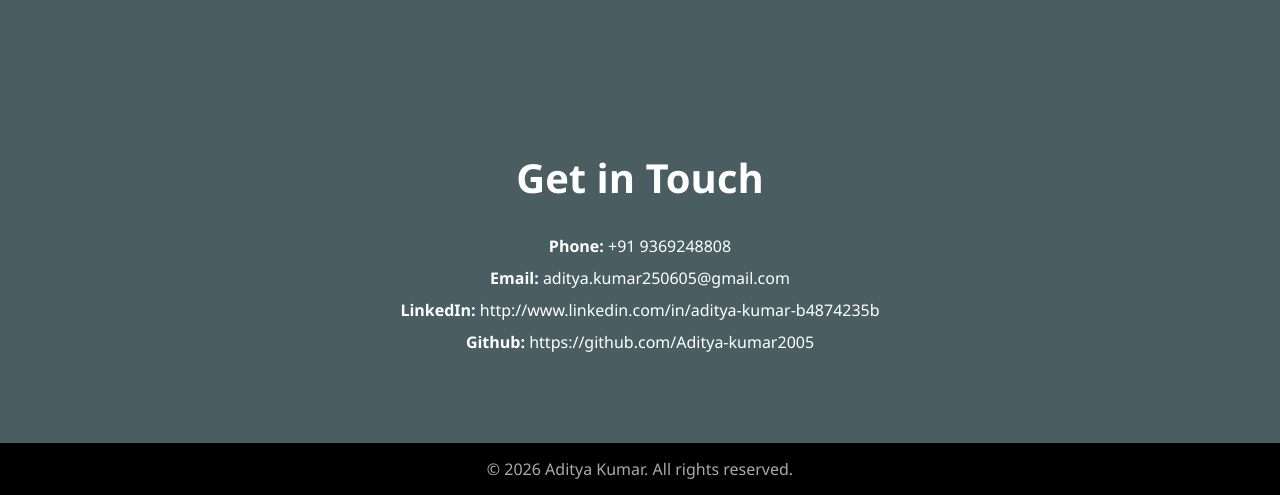
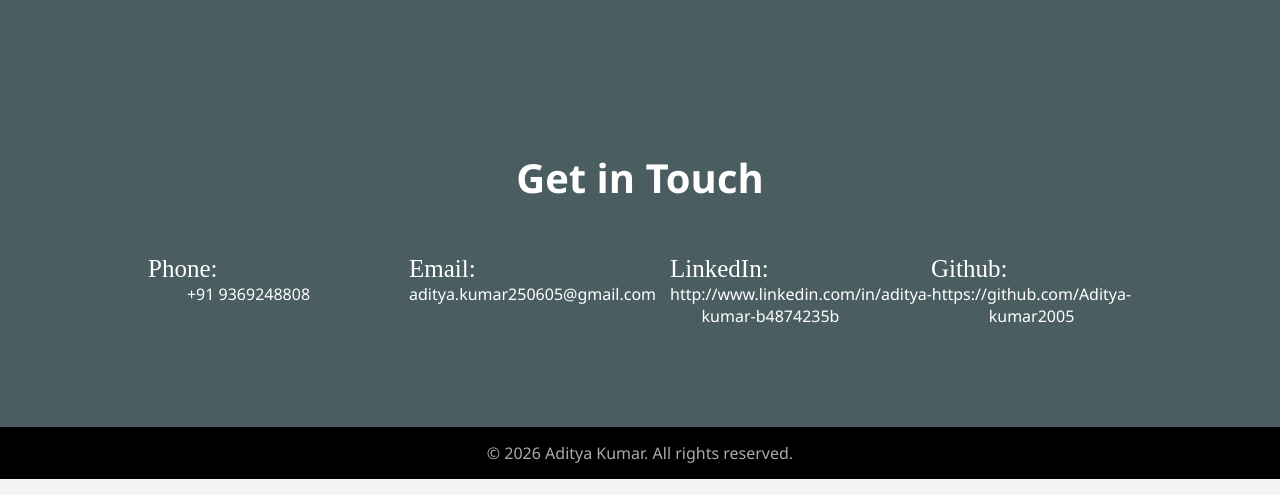
Before and after one commit to Aditya-kumar2005/My-portfolio, a plain HTML site: page index.html in a window 1280 px wide. Shown: the part 1842-2337 px from the top of the page. Drawn offline with Linux system fonts and the light colour scheme.

Commit message:
My portfolio is updated

```diff
--- a/index.html
+++ b/index.html
@@ -96,12 +96,25 @@
 <!-- ================= CONTACT ================= -->
 <section id="contact" class="dark-section">
     <div class="container">
-        <h2 class="head-name">Get in Touch</h2>
-
-        <p><strong>Phone:</strong> +91 9369248808</p>
-        <p><strong>Email:</strong> aditya.kumar250605@gmail.com</p>
-        <p><strong>LinkedIn:</strong> http://www.linkedin.com/in/aditya-kumar-b4874235b</p>
-        <p><strong>Github:</strong> https://github.com/Aditya-kumar2005</p>
+        <h1 class="head-name">Get in Touch</h1>
+        <div class="con-grid">
+            <div class="con-card">
+                <div class="con-id">Phone:</div>
+                <div>+91 9369248808</div>
+            </div>
+            <div class="con-card">
+                <div class="con-id">Email:</div>
+                <div>aditya.kumar250605@gmail.com</div>
+            </div>
+            <div class="con-card">
+                <div class="con-id">LinkedIn:</div>
+                <div>http://www.linkedin.com/in/aditya-kumar-b4874235b</div>
+            </div>
+            <div class="con-card">
+                <div class="con-id">Github:</div>
+                <div>https://github.com/Aditya-kumar2005</div>
+            </div>
+        </div>
     </div>
 </section>
 
--- a/style.css
+++ b/style.css
@@ -26,7 +26,7 @@ nav {
     top: 0;
     left: 0;
     right: 0;
-    background: #fff;
+    background: #ffffff;
     border-bottom: 2px solid #000;
     padding: 1rem 2rem;
     display: flex;
@@ -207,12 +207,19 @@ nav {
 }
 
 /* ================= CONTACT ================= */
-#contact {
+.con-grid {
+    display: grid;
+    grid-template-columns: repeat(auto-fit, minmax(200px, 1fr));
+    gap: 20px;
+}
+
+.con-card {
+    padding: 20px;
     text-align: center;
 }
-
-#contact p {
-    margin: 10px 0;
+.con-id{
+    text-align:start;
+    font:25px bold large;
 }
 
 /* ================= FOOTER ================= */
@@ -225,13 +232,25 @@ footer {
 
 /* ================= ANIMATIONS ================= */
 @keyframes slide-right {
-    from { transform: translateX(80px); opacity: 0; }
-    to { transform: translateX(0); opacity: 1; }
+    from {
+        transform: translateX(80px);
+        opacity: 0;
+        }
+    to {
+        transform: translateX(0);
+        opacity: 1;
+        }
 }
 
 @keyframes slide-up {
-    from { transform: translateY(40px); opacity: 0; }
-    to { transform: translateY(0); opacity: 1; }
+    from {
+        transform: translateY(40px);
+        opacity: 0;
+     }
+    to {
+        transform: translateY(0);
+        opacity: 1;
+    }
 }
 
 /* ================= MOBILE ================= */
@@ -247,7 +266,7 @@ footer {
         top: 70px;
         left: 0;
         width: 100%;
-        background: #fff;
+        background: #ffffff;
         display: none;
         flex-direction: column;
         align-items: center;
```
